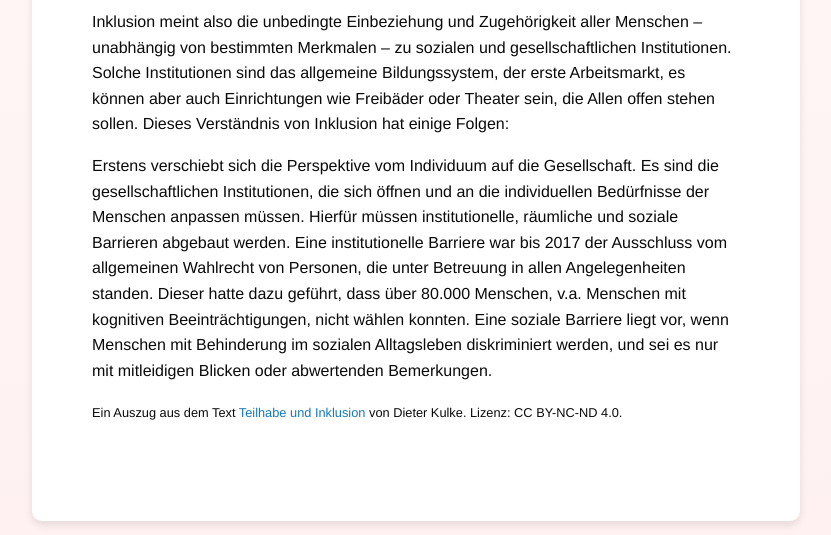
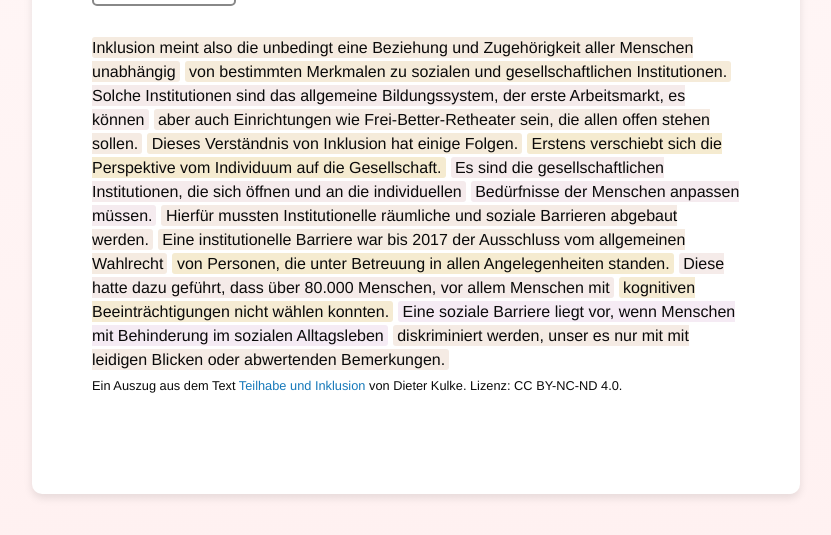
Before and after one commit to 3plusx/tts-demo, a plain HTML site: page index.html in a window 1280 px wide. Shown: the part 265-800 px from the top of the page, without its empty margins (224-1055 px from the left). Drawn offline with nearby package versions, Linux system fonts and the light colour scheme; no server answers.

Commit message:
Optimize script, switch from sentence wrapping with own regex, to segment text wraps. plus fine grained runtime checks

```diff
--- /dev/null
+++ b/assets/bpd_teilhabe_und_inklusion.json
@@ -0,0 +1,509 @@
+{
+    "text": " Inklusion meint also die unbedingt eine Beziehung und Zugehörigkeit aller Menschen unabhängig von bestimmten Merkmalen zu sozialen und gesellschaftlichen Institutionen. Solche Institutionen sind das allgemeine Bildungssystem, der erste Arbeitsmarkt, es können aber auch Einrichtungen wie Frei-Better-Retheater sein, die allen offen stehen sollen. Dieses Verständnis von Inklusion hat einige Folgen. Erstens verschiebt sich die Perspektive vom Individuum auf die Gesellschaft. Es sind die gesellschaftlichen Institutionen, die sich öffnen und an die individuellen Bedürfnisse der Menschen anpassen müssen. Hierfür mussten Institutionelle räumliche und soziale Barrieren abgebaut werden. Eine institutionelle Barriere war bis 2017 der Ausschluss vom allgemeinen Wahlrecht von Personen, die unter Betreuung in allen Angelegenheiten standen. Diese hatte dazu geführt, dass über 80.000 Menschen, vor allem Menschen mit kognitiven Beeinträchtigungen nicht wählen konnten. Eine soziale Barriere liegt vor, wenn Menschen mit Behinderung im sozialen Alltagsleben diskriminiert werden, unser es nur mit mit leidigen Blicken oder abwertenden Bemerkungen.",
+    "segments": [
+        {
+            "id": 0,
+            "seek": 0,
+            "start": 0,
+            "end": 4.5200000000000005,
+            "text": " Inklusion meint also die unbedingt eine Beziehung und Zugehörigkeit aller Menschen unabhängig",
+            "tokens": [
+                50364,
+                31147,
+                6485,
+                385,
+                686,
+                611,
+                978,
+                41211,
+                3018,
+                879,
+                28213,
+                1063,
+                674,
+                1176,
+                7181,
+                71,
+                2311,
+                16626,
+                8722,
+                8397,
+                517,
+                455,
+                34591,
+                328,
+                50590
+            ],
+            "temperature": 0,
+            "avg_logprob": -0.22631411803396126,
+            "compression_ratio": 1.7078313253012047,
+            "no_speech_prob": 0.01115137804299593
+        },
+        {
+            "id": 1,
+            "seek": 0,
+            "start": 4.5200000000000005,
+            "end": 8.32,
+            "text": " von bestimmten Merkmalen zu sozialen und gesellschaftlichen Institutionen.",
+            "tokens": [
+                50590,
+                2957,
+                35180,
+                1147,
+                6124,
+                74,
+                5579,
+                268,
+                2164,
+                31541,
+                268,
+                674,
+                5019,
+                22055,
+                10193,
+                2730,
+                6518,
+                268,
+                13,
+                50780
+            ],
+            "temperature": 0,
+            "avg_logprob": -0.22631411803396126,
+            "compression_ratio": 1.7078313253012047,
+            "no_speech_prob": 0.01115137804299593
+        },
+        {
+            "id": 2,
+            "seek": 0,
+            "start": 8.32,
+            "end": 13.36,
+            "text": " Solche Institutionen sind das allgemeine Bildungssystem, der erste Arbeitsmarkt, es können",
+            "tokens": [
+                50780,
+                7026,
+                1876,
+                2730,
+                6518,
+                268,
+                3290,
+                1482,
+                439,
+                31964,
+                533,
+                15746,
+                5846,
+                28215,
+                11,
+                1163,
+                20951,
+                23262,
+                38552,
+                11,
+                785,
+                6310,
+                51032
+            ],
+            "temperature": 0,
+            "avg_logprob": -0.22631411803396126,
+            "compression_ratio": 1.7078313253012047,
+            "no_speech_prob": 0.01115137804299593
+        },
+        {
+            "id": 3,
+            "seek": 0,
+            "start": 13.36,
+            "end": 17.6,
+            "text": " aber auch Einrichtungen wie Frei-Better-Retheater sein, die allen offen stehen sollen.",
+            "tokens": [
+                51032,
+                4340,
+                2168,
+                6391,
+                12836,
+                5084,
+                3355,
+                35939,
+                12,
+                33,
+                27296,
+                12,
+                49,
+                302,
+                675,
+                771,
+                6195,
+                11,
+                978,
+                18440,
+                35253,
+                19777,
+                24713,
+                13,
+                51244
+            ],
+            "temperature": 0,
+            "avg_logprob": -0.22631411803396126,
+            "compression_ratio": 1.7078313253012047,
+            "no_speech_prob": 0.01115137804299593
+        },
+        {
+            "id": 4,
+            "seek": 0,
+            "start": 17.6,
+            "end": 21,
+            "text": " Dieses Verständnis von Inklusion hat einige Folgen.",
+            "tokens": [
+                51244,
+                39201,
+                4281,
+                16913,
+                10661,
+                2957,
+                31147,
+                6485,
+                2385,
+                28338,
+                15255,
+                1766,
+                13,
+                51414
+            ],
+            "temperature": 0,
+            "avg_logprob": -0.22631411803396126,
+            "compression_ratio": 1.7078313253012047,
+            "no_speech_prob": 0.01115137804299593
+        },
+        {
+            "id": 5,
+            "seek": 0,
+            "start": 21,
+            "end": 25.240000000000002,
+            "text": " Erstens verschiebt sich die Perspektive vom Individuum auf die Gesellschaft.",
+            "tokens": [
+                51414,
+                31183,
+                694,
+                20563,
+                414,
+                4517,
+                3041,
+                978,
+                14006,
+                23533,
+                488,
+                10135,
+                2333,
+                1843,
+                12823,
+                2501,
+                978,
+                30006,
+                13,
+                51626
+            ],
+            "temperature": 0,
+            "avg_logprob": -0.22631411803396126,
+            "compression_ratio": 1.7078313253012047,
+            "no_speech_prob": 0.01115137804299593
+        },
+        {
+            "id": 6,
+            "seek": 0,
+            "start": 25.240000000000002,
+            "end": 29.12,
+            "text": " Es sind die gesellschaftlichen Institutionen, die sich öffnen und an die individuellen",
+            "tokens": [
+                51626,
+                2313,
+                3290,
+                978,
+                5019,
+                22055,
+                10193,
+                2730,
+                6518,
+                268,
+                11,
+                978,
+                3041,
+                4044,
+                602,
+                2866,
+                674,
+                364,
+                978,
+                2461,
+                13789,
+                268,
+                51820
+            ],
+            "temperature": 0,
+            "avg_logprob": -0.22631411803396126,
+            "compression_ratio": 1.7078313253012047,
+            "no_speech_prob": 0.01115137804299593
+        },
+        {
+            "id": 7,
+            "seek": 2912,
+            "start": 29.12,
+            "end": 31.48,
+            "text": " Bedürfnisse der Menschen anpassen müssen.",
+            "tokens": [
+                50364,
+                19893,
+                1655,
+                69,
+                31481,
+                1163,
+                8397,
+                364,
+                44270,
+                9013,
+                13,
+                50482
+            ],
+            "temperature": 0,
+            "avg_logprob": -0.21120098255298755,
+            "compression_ratio": 1.638157894736842,
+            "no_speech_prob": 0.0660364106297493
+        },
+        {
+            "id": 8,
+            "seek": 2912,
+            "start": 31.48,
+            "end": 36.32,
+            "text": " Hierfür mussten Institutionelle räumliche und soziale Barrieren abgebaut werden.",
+            "tokens": [
+                50482,
+                10886,
+                12474,
+                1038,
+                6266,
+                2730,
+                6518,
+                4434,
+                39442,
+                449,
+                10185,
+                674,
+                31541,
+                68,
+                4156,
+                470,
+                5170,
+                410,
+                42858,
+                4604,
+                13,
+                50724
+            ],
+            "temperature": 0,
+            "avg_logprob": -0.21120098255298755,
+            "compression_ratio": 1.638157894736842,
+            "no_speech_prob": 0.0660364106297493
+        },
+        {
+            "id": 9,
+            "seek": 2912,
+            "start": 36.32,
+            "end": 40.92,
+            "text": " Eine institutionelle Barriere war bis 2017 der Ausschluss vom allgemeinen Wahlrecht",
+            "tokens": [
+                50724,
+                17664,
+                7818,
+                4434,
+                4156,
+                470,
+                323,
+                1516,
+                7393,
+                6591,
+                1163,
+                21286,
+                41372,
+                10135,
+                439,
+                31964,
+                5636,
+                27437,
+                31495,
+                50954
+            ],
+            "temperature": 0,
+            "avg_logprob": -0.21120098255298755,
+            "compression_ratio": 1.638157894736842,
+            "no_speech_prob": 0.0660364106297493
+        },
+        {
+            "id": 10,
+            "seek": 2912,
+            "start": 40.92,
+            "end": 44.8,
+            "text": " von Personen, die unter Betreuung in allen Angelegenheiten standen.",
+            "tokens": [
+                50954,
+                2957,
+                40942,
+                11,
+                978,
+                8662,
+                6279,
+                30844,
+                1063,
+                294,
+                18440,
+                1107,
+                432,
+                22936,
+                38754,
+                1463,
+                268,
+                13,
+                51148
+            ],
+            "temperature": 0,
+            "avg_logprob": -0.21120098255298755,
+            "compression_ratio": 1.638157894736842,
+            "no_speech_prob": 0.0660364106297493
+        },
+        {
+            "id": 11,
+            "seek": 2912,
+            "start": 44.8,
+            "end": 48.64,
+            "text": " Diese hatte dazu geführt, dass über 80.000 Menschen, vor allem Menschen mit",
+            "tokens": [
+                51148,
+                18993,
+                13299,
+                13034,
+                11271,
+                19647,
+                11,
+                2658,
+                4502,
+                4688,
+                13,
+                1360,
+                8397,
+                11,
+                4245,
+                17585,
+                8397,
+                2194,
+                51340
+            ],
+            "temperature": 0,
+            "avg_logprob": -0.21120098255298755,
+            "compression_ratio": 1.638157894736842,
+            "no_speech_prob": 0.0660364106297493
+        },
+        {
+            "id": 12,
+            "seek": 2912,
+            "start": 48.64,
+            "end": 51.760000000000005,
+            "text": " kognitiven Beeinträchtigungen nicht wählen konnten.",
+            "tokens": [
+                51340,
+                350,
+                2912,
+                270,
+                5709,
+                31141,
+                686,
+                11397,
+                4701,
+                328,
+                5084,
+                1979,
+                24787,
+                6698,
+                38216,
+                13,
+                51496
+            ],
+            "temperature": 0,
+            "avg_logprob": -0.21120098255298755,
+            "compression_ratio": 1.638157894736842,
+            "no_speech_prob": 0.0660364106297493
+        },
+        {
+            "id": 13,
+            "seek": 2912,
+            "start": 51.760000000000005,
+            "end": 56.16,
+            "text": " Eine soziale Barriere liegt vor, wenn Menschen mit Behinderung im sozialen Alltagsleben",
+            "tokens": [
+                51496,
+                17664,
+                31541,
+                68,
+                4156,
+                470,
+                323,
+                22421,
+                4245,
+                11,
+                4797,
+                8397,
+                2194,
+                13068,
+                5669,
+                1063,
+                566,
+                31541,
+                268,
+                1057,
+                83,
+                12109,
+                41467,
+                51716
+            ],
+            "temperature": 0,
+            "avg_logprob": -0.21120098255298755,
+            "compression_ratio": 1.638157894736842,
+            "no_speech_prob": 0.0660364106297493
+        },
+        {
+            "id": 14,
+            "seek": 5616,
+            "start": 56.16,
+            "end": 60.31999999999999,
+            "text": " diskriminiert werden, unser es nur mit mit leidigen Blicken oder abwertenden Bemerkungen.",
+            "tokens": [
+                50364,
+                12355,
+                16796,
+                4859,
+                4604,
+                11,
+                12977,
+                785,
+                4343,
+                2194,
+                2194,
+                476,
+                327,
+                3213,
+                2177,
+                3830,
+                4513,
+                410,
+                26521,
+                8896,
+                32846,
+                10608,
+                5084,
+                13,
+                50572
+            ],
+            "temperature": 0,
+            "avg_logprob": -0.31494760513305664,
+            "compression_ratio": 1.1265822784810127,
+            "no_speech_prob": 0.7733548879623413
+        }
+    ],
+    "language": "de"
+}
--- /dev/null
+++ b/assets/bpd_teilhabe_und_inklusion.txt
@@ -0,0 +1,2 @@
+Inklusion meint also die unbedingte Einbeziehung und Zugehörigkeit aller Menschen – unabhängig von bestimmten Merkmalen – zu sozialen und gesellschaftlichen Institutionen. Solche Institutionen sind das allgemeine Bildungssystem, der erste Arbeitsmarkt, es können aber auch Einrichtungen wie Freibäder oder Theater sein, die Allen offen stehen sollen. Dieses Verständnis von Inklusion hat einige Folgen:
+Erstens verschiebt sich die Perspektive vom Individuum auf die Gesellschaft. Es sind die gesellschaftlichen Institutionen, die sich öffnen und an die individuellen Bedürfnisse der Menschen anpassen müssen. Hierfür müssen institutionelle, räumliche und soziale Barrieren abgebaut werden. Eine institutionelle Barriere war bis 2017 der Ausschluss vom allgemeinen Wahlrecht von Personen, die unter Betreuung in allen Angelegenheiten standen. Dieser hatte dazu geführt, dass über 80000 Menschen, vor allem Menschen mit kognitiven Beeinträchtigungen, nicht wählen konnten. Eine soziale Barriere liegt vor, wenn Menschen mit Behinderung im sozialen Alltagsleben diskriminiert werden, und sei es nur mit mitleidigen Blicken oder abwertenden Bemerkungen.
--- a/index.html
+++ b/index.html
@@ -54,12 +54,14 @@
 
               Text vorlesen</span>
           </div>
-          <p>
-            Inklusion meint also die unbedingte Einbeziehung und Zugehörigkeit aller Menschen – unabhängig von bestimmten Merkmalen – zu sozialen und gesellschaftlichen Institutionen. Solche Institutionen sind das allgemeine Bildungssystem, der erste Arbeitsmarkt, es können aber auch Einrichtungen wie Freibäder oder Theater sein, die Allen offen stehen sollen. Dieses Verständnis von Inklusion hat einige Folgen:
-          </p>
-          <p>
-            Erstens verschiebt sich die Perspektive vom Individuum auf die Gesellschaft. Es sind die gesellschaftlichen Institutionen, die sich öffnen und an die individuellen Bedürfnisse der Menschen anpassen müssen. Hierfür müssen institutionelle, räumliche und soziale Barrieren abgebaut werden. Eine institutionelle Barriere war bis 2017 der Ausschluss vom allgemeinen Wahlrecht von Personen, die unter Betreuung in allen Angelegenheiten standen. Dieser hatte dazu geführt, dass über 80.000 Menschen, v.a. Menschen mit kognitiven Beeinträchtigungen, nicht wählen konnten. Eine soziale Barriere liegt vor, wenn Menschen mit Behinderung im sozialen Alltagsleben diskriminiert werden, und sei es nur mit mitleidigen Blicken oder abwertenden Bemerkungen.
-          </p>
+          <div class="readings">
+            <p>
+              Inklusion meint also die unbedingte Einbeziehung und Zugehörigkeit aller Menschen – unabhängig von bestimmten Merkmalen – zu sozialen und gesellschaftlichen Institutionen. Solche Institutionen sind das allgemeine Bildungssystem, der erste Arbeitsmarkt, es können aber auch Einrichtungen wie Freibäder oder Theater sein, die Allen offen stehen sollen. Dieses Verständnis von Inklusion hat einige Folgen:
+            </p>
+            <p>
+              Erstens verschiebt sich die Perspektive vom Individuum auf die Gesellschaft. Es sind die gesellschaftlichen Institutionen, die sich öffnen und an die individuellen Bedürfnisse der Menschen anpassen müssen. Hierfür müssen institutionelle, räumliche und soziale Barrieren abgebaut werden. Eine institutionelle Barriere war bis 2017 der Ausschluss vom allgemeinen Wahlrecht von Personen, die unter Betreuung in allen Angelegenheiten standen. Dieser hatte dazu geführt, dass über 80000 Menschen, vor allem Menschen mit kognitiven Beeinträchtigungen, nicht wählen konnten. Eine soziale Barriere liegt vor, wenn Menschen mit Behinderung im sozialen Alltagsleben diskriminiert werden, und sei es nur mit mitleidigen Blicken oder abwertenden Bemerkungen.
+            </p>
+          </div>
           <p>
             <small>
               Ein Auszug aus dem Text <a href="https://www.bpb.de/themen/inklusion-teilhabe/behinderungen/521497/teilhabe-und-inklusion/">Teilhabe und Inklusion</a> von Dieter Kulke. Lizenz: CC BY-NC-ND 4.0.
--- a/js/app.js
+++ b/js/app.js
@@ -1,35 +1,55 @@
 $(document).foundation();
 
 
-var audio = new Audio('/assets/haa_test_thorsten_tacotron2_ddc.mp3');
-var segments_file = '/assets/haa_test_thorsten_tacotron2_ddc.json';
+var audio = new Audio('/assets/bpd_teilhabe_und_inklusion.mp3');
+var segments_file = '/assets/bpd_teilhabe_und_inklusion.json';
 // read json and store in var text
 var segments = '';
 $.getJSON(segments_file, function(data) {
-    console.log("text data", data.text);
     segments = data.segments;
+    // segments has an array with a timestamps in start and end
     console.log("text", segments);
+    wrapSegments(segments);
 
-    wrapSegments(segments);
+});
+
+
+// Wrap every segment in a <span> with a class and replace the contents of the div with class "reading"
+
+function wrapSegments(segments) {
+  var readingDiv = $('.readings');
+  readingDiv.empty();
+
+  // Iterate over the segments and wrap each in a <span>
+  segments.forEach((segment, index) => {
+    var backgroundColor = randomColorize();
+    console.log("backgroundColor", backgroundColor);
+    var span = `<span class="segment segment-${index}" data-segment="${index}" style="background-color: ${backgroundColor}">${segment.text}</span>`;
+    readingDiv.append(span);
+  });
+}
+
+function randomColorize(){
+  var randomOffset = Math.floor(Math.random() * 40) - 20; // random number between -20 and +20
+  var backgroundColor = `rgb(245, 235, ${225+randomOffset})`; // random opacity between 0.1 and 1
+  // console.log("backgroundColor", backgroundColor);
+  return backgroundColor;
+}
 
 
 
 
-});
-// segments has an array with a timestamps in start and end
-
-// STEPS
-// Wrap every segment in a <span> with a class:
-wrapSegments = function(segments) {
+// First try: Find phrases. But since whipser chose segments more flexible, we stick to the segments from the json file.
+wrapTextPartyByRegex = function(segments) {
   var readings = $('.readings');
   $('.readings p').each(function() {
-    // find every phrase by a point or question mark and wrap it in a span with class 'segment'
+    // find every phrase by a point or question mark or a longdash and wrap it in a span with class 'segment'
     var html = $(this).html();
     var index = 0;
-    html = html.replace(/([^?.!]+[?.!])/g, function(match) {
+    html = html.replace(/([^?.!–]+[?.!–:])/g, function(match) {
       var randomOffset = Math.floor(Math.random() * 40) - 20; // random number between -20 and +20
       var backgroundColor = `rgb(240, 240, ${225+randomOffset})`; // random opacity between 0.1 and 1
-      var backgroundColor = '';
+      // var backgroundColor = '';
       console.log("backgroundColor", backgroundColor);
       return `<span class="segment segment-${index++}" data-segment="${index}" style="background-color: ${backgroundColor}">${match.trim()}</span>`;
     });
@@ -59,21 +79,31 @@ function timerMitLogOutput() {
   const intervalId = setInterval(() => {
 
     const currentTime = Date.now();
-    const runTime = Math.floor((currentTime - startTime) / 1000);
-    console.log("intervall läuft...",runTime);
-    console.log("segments[index]", segments[index].end);
+
+    // integer (= seconds)
+    // const runTime = Math.floor((currentTime - startTime) / 1000);
+    // float (= seconds with 2 decimal places)
+    const runTime = parseFloat(((currentTime - startTime) / 1000).toFixed(2));
+    console.log("Intervall läuft...",runTime, "Sekunden");
+    if (segments[index] === undefined) {
+      console.log("No more segments");
+      clearInterval(intervalId);
+    }
+    console.log("segments[index].text", segments[index].text);
+    console.log("segments[index].end", segments[index].end);
     if ( runTime >= segments[index].end ) {
       var currentSegment = document.querySelector('.segment-'+index);
       currentSegment.classList.remove('current');
       index++;
-      console.log("Next segment", index);
+      console.log("+++++++++++ Next segment", index);
       var nextSegment = document.querySelector('.segment-' + index);
       if (nextSegment) {
         nextSegment.classList.add('current');
       }
     }
     currentSegment = nextSegment;
-    if (runTime >= 30) {
+    if (runTime >= 330) {
+      console.log("Timeout limit");
       clearInterval(intervalId);
     }
     var status = $('#read').data('status');
```
Also changed, not shown: 1 other file.
